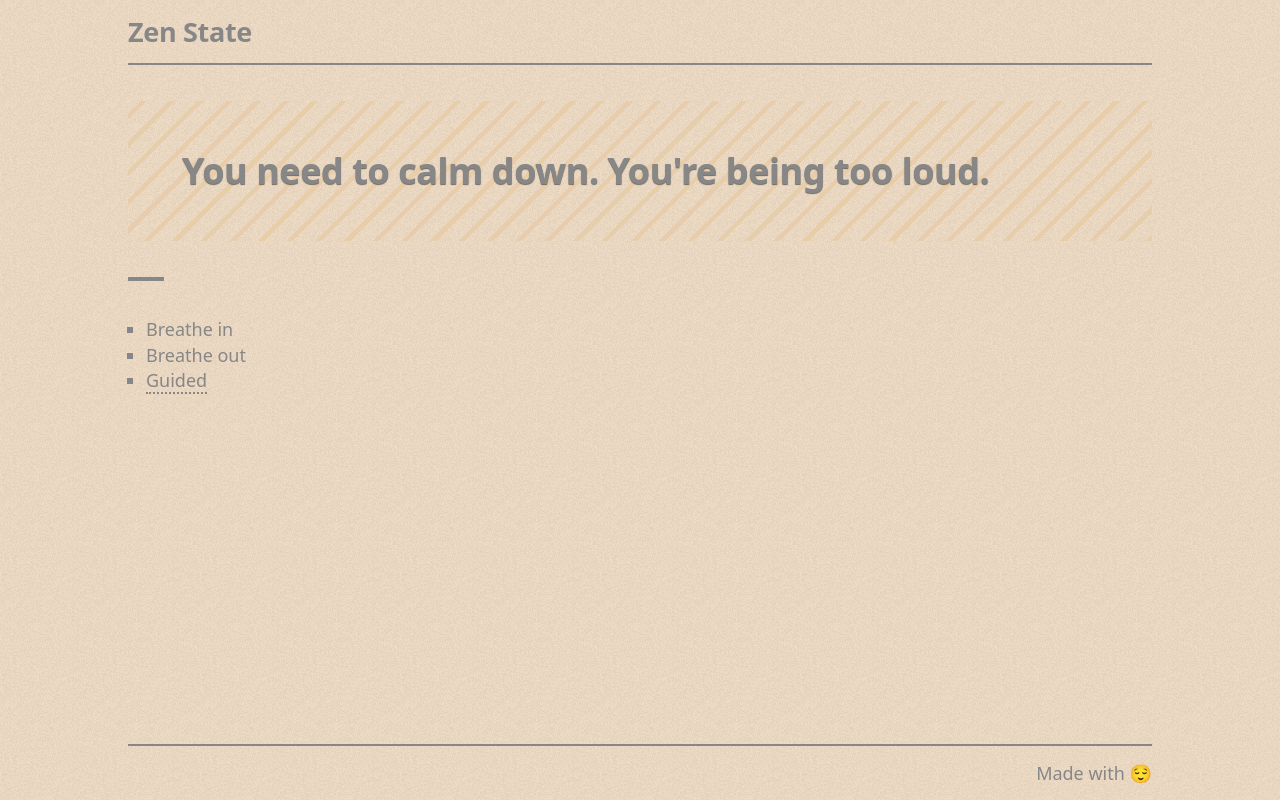
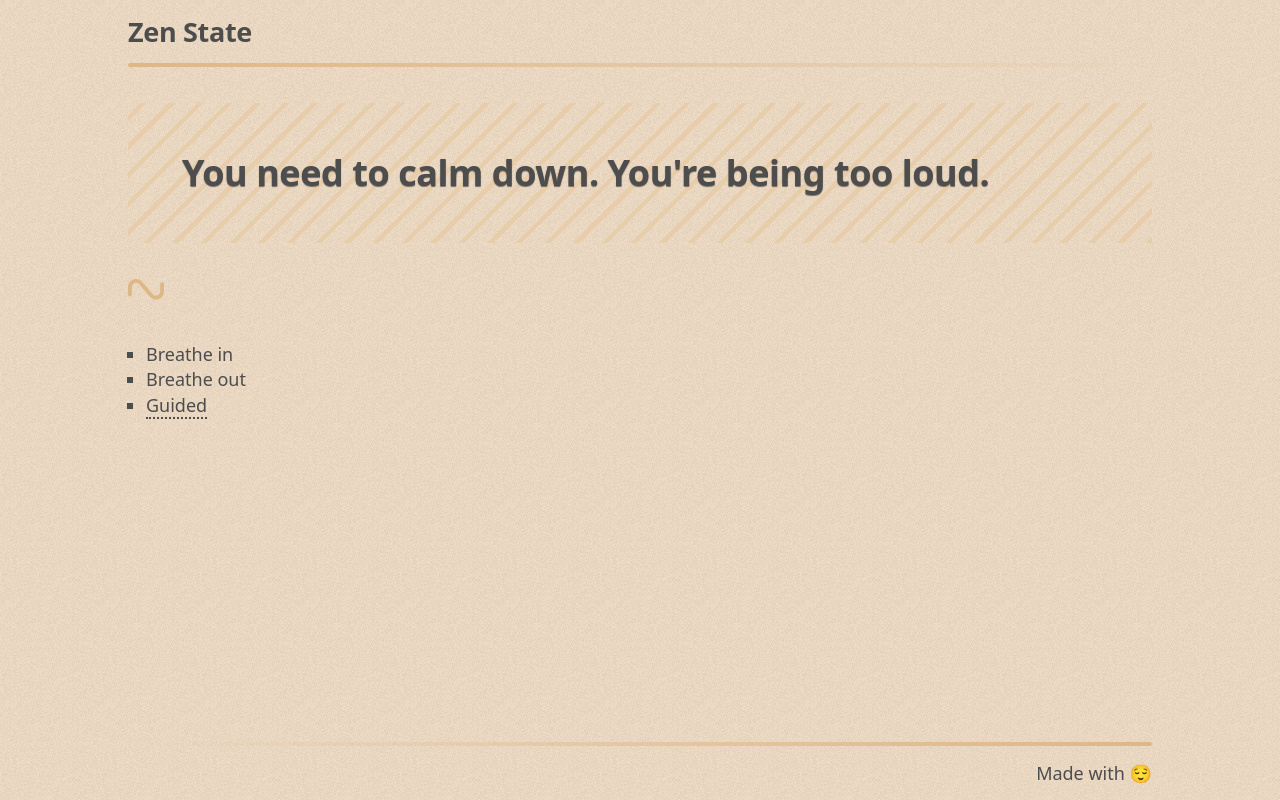
Before and after one commit to chuckhutchins/zen-state, a Vue app: page / in a window 1280 px wide. Built offline with nearby package versions, Linux system fonts and the light colour scheme.

Commit message:
adding some styles to the hrs

```diff
--- a/src/assets/styles/main.css
+++ b/src/assets/styles/main.css
@@ -6,8 +6,10 @@
   --color-white: #f5f5f5;
   --fancy-blue: #43aeff;
   --color-sand-light: #efdcc5;
-  --color-sand-dark: #e8cdab;
+  --color-sand: #e8cdab;
+  --color-sand-dark: #deb787;
   --color-rock: #878787;
+  --color-rock-dark: #4d4d4d;
   /*--color-sand-dark: #d6ac7b;*/
 }
 
@@ -22,15 +24,15 @@
 
 
 html {
-  --text: var(--color-rock);
-  --stripes: var(--color-sand-dark);
+  --text: var(--color-rock-dark);
+  --stripes: var(--color-sand);
   --visited: var(--color-dark-gray);
   --bg: var(--color-sand-light);
   --bg-image: url('@/assets/images/bg-sand-transparent.png');
   --text-shadow: rgba(0, 0, 0, 0.5);
-  --filter-background: var(--color-light-gray);
-  --filter-active: var(--color-white);
-  --filter-hover: var(--color-gray);
+  --filter-background: var(--color-sand);
+  --filter-active: var(--color-sand-light);
+  --filter-hover: var(--color-sand-dark);
   background-color: var(--bg);
   font-size: 18px;
 }
--- a/src/components/common/PlaybackLengthSelector.vue
+++ b/src/components/common/PlaybackLengthSelector.vue
@@ -77,12 +77,13 @@
   }
 
   .lengths {
+    --sand-shadow: rgba(200 135 55 / 0.3);
     display: grid;
     grid-template-columns: repeat(auto-fit, minmax(4rem, 1fr));
     justify-content: start;
     gap: 0.25rem;
     background-color: var(--filter-background);
-    box-shadow: inset 0 0.0625rem 0.25rem rgba(0, 0, 0, 0.1);
+    box-shadow: inset 0 0.0625rem 0.25rem var(--sand-shadow);
     padding: 0.25rem;
     border-radius: 0.5rem;
 
@@ -92,7 +93,6 @@
       transition: background-color 0.25s;
       text-align: center;
       font-size: 1rem;
-      //min-inline-size: 5rem;
 
       &:hover {
         cursor: pointer;
@@ -101,7 +101,7 @@
 
       &.active {
         background-color: var(--filter-active);
-        box-shadow: 0 0.0625rem 0.25rem rgba(0, 0, 0, 0.1);
+        box-shadow: 0 0.0625rem 0.25rem var(--sand-shadow);
 
         &:focus-within {
           box-shadow: 0 0 0 0.125rem var(--text);
--- a/src/components/common/TheFooter.vue
+++ b/src/components/common/TheFooter.vue
@@ -1,19 +1,24 @@
 <template>
   <footer class="footer">
+    <TheHr direction="left" />
     <p class="copyright">
       Made with 😌
     </p>
   </footer>
 </template>
 
-<script setup lang="ts" />
+<script setup lang="ts">
+import TheHr from '@/components/common/TheHr.vue';
+</script>
 
 <style scoped lang="scss">
 .footer {
   display: grid;
   gap: 1rem;
-  border-block-start: 2px solid;
-  padding-block-start: 1rem;
+
+  > * {
+    min-inline-size: 0;
+  }
 
   .copyright {
     line-height: 1;
--- a/src/components/common/TheHeader.vue
+++ b/src/components/common/TheHeader.vue
@@ -3,15 +3,22 @@
     <nav class="nav">
       <RouterLink :to="{name: 'HomePage'}" class="main">Zen State</RouterLink>
     </nav>
+    <TheHr />
   </header>
 </template>
 
-<script setup lang="ts" />
+<script setup lang="ts">
+import TheHr from '@/components/common/TheHr.vue';
+</script>
 
 <style scoped lang="scss">
 header {
-  border-block-end: 2px solid;
-  padding-block-end: 1rem;
+  display: grid;
+  gap: 1rem;
+
+  > * {
+    min-inline-size: 0;
+  }
 
   .nav {
     display: flex;
--- a/src/components/common/TheHr.vue
+++ b/src/components/common/TheHr.vue
@@ -1,12 +1,41 @@
 <template>
-  <div class="hr" />
+<!--  <div class="hr" />-->
+  <div class="hr">
+    <div v-if="isNormal" class="hr-normal" :class="{left: isLeft}" />
+    <IconTilde v-if="isSmall" class="hr-small" />
+  </div>
+
 </template>
 
-<script setup lang="ts" />
+<script setup lang="ts">
+import { computed } from 'vue';
+import IconTilde from '@/components/icons/IconTilde.vue';
+
+const props = defineProps(['size', 'direction']);
+
+const isNormal = computed(() => !isSmall.value);
+const isSmall = computed(() => props.size === 'small');
+const isLeft = computed(() => props.direction === 'left');
+</script>
 
 <style scoped lang="scss">
 .hr {
-  inline-size: 2rem;
-  border-block-end: 4px solid;
+  color: var(--color-sand-dark);
+
+  .hr-normal {
+    --hr-size: 4px;
+    --hr-direction: right;
+    block-size: var(--hr-size);
+    border-radius: var(--hr-size);
+    background: linear-gradient(to var(--hr-direction), currentColor, transparent);
+
+    &.left {
+      --hr-direction: left;
+    }
+  }
+
+  .hr-small {
+    inline-size: 2rem;
+  }
 }
 </style>
--- /dev/null
+++ b/src/components/icons/IconTilde.vue
@@ -0,0 +1,3 @@
+<template>
+  <svg xmlns="http://www.w3.org/2000/svg" viewBox="0 128 448 256" fill="currentColor"><!--!Font Awesome Pro 6.5.2 by @fontawesome - https://fontawesome.com License - https://fontawesome.com/license (Commercial License) Copyright 2024 Fonticons, Inc.--><path d="M100.5 176c-29 0-52.5 23.5-52.5 52.5V320c0 13.3-10.7 24-24 24s-24-10.7-24-24V228.5C0 173 45 128 100.5 128c29.6 0 57.6 13 76.7 35.6L307.4 317.4c10 11.8 24.6 18.6 40.1 18.6c29 0 52.5-23.5 52.5-52.5V192c0-13.3 10.7-24 24-24s24 10.7 24 24v91.5C448 339 403 384 347.5 384c-29.6 0-57.6-13-76.7-35.6L140.6 194.6c-10-11.8-24.6-18.6-40.1-18.6z"/></svg>
+</template>
--- a/src/views/MainView.vue
+++ b/src/views/MainView.vue
@@ -3,7 +3,7 @@
     <div class="mission">
       <h1>You need to calm down. You're being too loud.</h1>
     </div>
-    <TheHr />
+    <TheHr size="small" />
     <div class="meditations">
       <ul class="list">
         <li>Breathe in</li>
```
